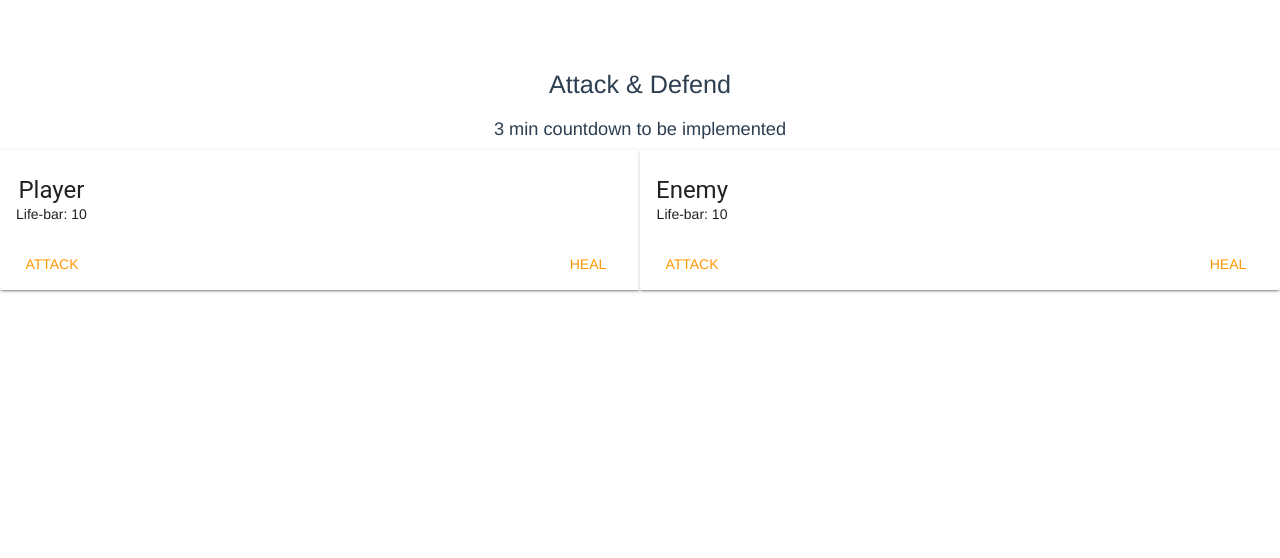
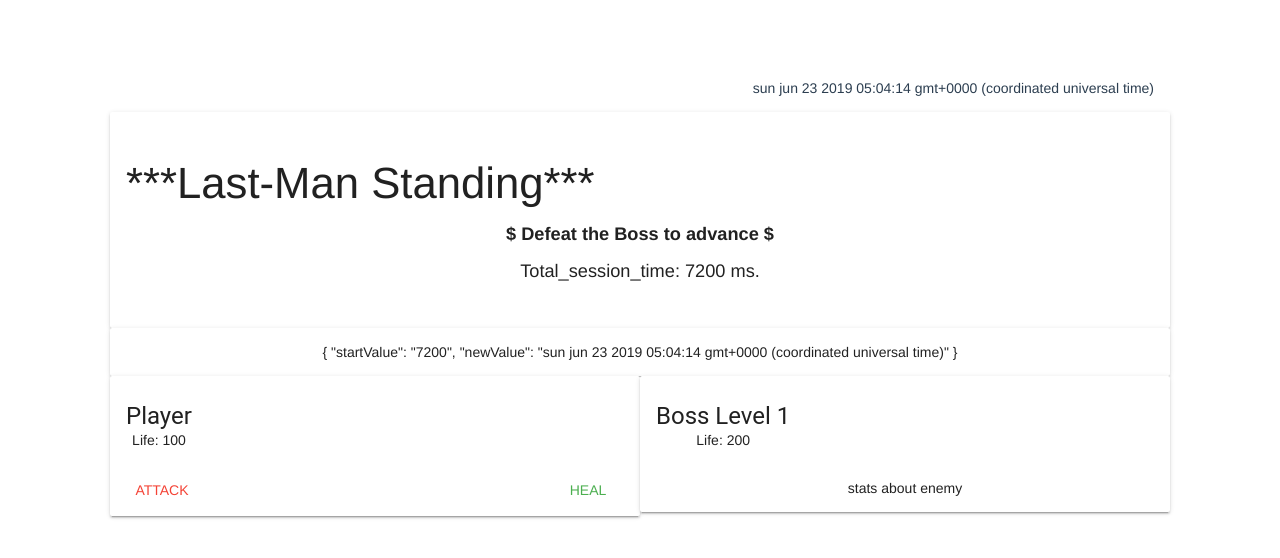
Before and after one commit to kompanymwega/javascript-vue-game, a Vue app: page / in a window 1280 px wide. Shown: the top 558 px of the page. Built offline with nearby package versions, Linux system fonts and the light colour scheme.

Commit message:
added countdown component and polished layout

```diff
--- a/src/App.vue
+++ b/src/App.vue
@@ -1,35 +1,64 @@
 <template>
-  <div id="app">
-    <h1 class="app-title"> Attack & Defend </h1>
+  <v-layout id="app" row wrap>
+    <v-flex xs12 sm10 offset-sm1 fill-height>
+      <v-card-text class="time-right"> {{this.getTime }} </v-card-text>
+      <v-card class="progress-bar">
+      <v-card-title class="app-title">***Last-Man Standing***</v-card-title>
+      <v-spacer></v-spacer>
 
-    <div class="progress-bar">{{ countDownBar }}</div>
+      <h4 class="text">$ Defeat the Boss to advance $</h4>
+      <v-spacer></v-spacer>
 
-    <Playground />
-    <!-- <Button variant="contained" color="primary">
-      Hello World
-    </Button>-->
-  </div>
+        <v-card-text >Total_session_time: {{ countDownBarStart }} ms.</v-card-text>
+
+      </v-card>
+      <v-spacer></v-spacer>
+      <v-card>
+        <v-card-text > {{this.countDown }} </v-card-text>
+
+      </v-card>
+
+      <Playground />
+    </v-flex>
+  </v-layout>
 </template>
 
 <script>
-import Playground from './components/playground';
-// import Button from '@material-ui/core/Button';
+import Playground from "./components/playground";
 
 export default {
   name: "app",
   components: {
     Playground
   },
-  data: function(){
+  data() {
     return {
       // implement countdown with js
-      countDownBar: ' 3 min countdown to be implemented'
+      countDownBarStart: "7200"
+    };
+  },
+  computed:{
+    getTime: function () {
+      let localTime = Date().toLocaleLowerCase();
+      return localTime;
+    },
+    countDown: function () {
+      let startValue = this.countDownBarStart;
+
+      let newValue =Date().toLocaleLowerCase();
+      return {
+        startValue,
+        newValue
+      };
+
+
+
     }
   }
 };
 </script>
 
-<style>
+<style >
 #app {
   font-family: "Avenir", Helvetica, Arial, sans-serif;
   -webkit-font-smoothing: antialiased;
@@ -38,15 +67,21 @@ export default {
   color: #2c3e50;
   margin-top: 60px;
   align-items: center;
+  padding: 0.5vh;
   vertical-align: center;
 }
 .app-title {
-  padding: 10px;
-  font-size: 1.8em;
+  padding-bottom: 30px;
+  align-self: center;
+  font-size: 2.4em;
   font-weight: 400;
 }
 .progress-bar {
-  padding: 10px;
+  padding-top: 30px;
+  padding-bottom: 30px;
   font-size: 1.3em;
 }
+.time-right{
+  text-align: end;
+}
 </style>
--- a/src/components/playground.vue
+++ b/src/components/playground.vue
@@ -12,14 +12,14 @@
         <v-card-title primary-title>
           <div>
             <h3 class="headline mb-0">Player</h3>
-            <div>Life-bar: {{ player }}</div>
+            <div>Life: {{ player }}</div>
           </div>
         </v-card-title>
 
         <v-card-actions>
-          <v-btn flat color="orange">Attack</v-btn>
+          <v-btn flat color="red" >Attack</v-btn>
           <v-spacer></v-spacer>
-          <v-btn flat color="orange">Heal</v-btn>
+          <v-btn flat color="green">Heal</v-btn>
         </v-card-actions>
       </v-card>
     </v-flex>
@@ -28,16 +28,13 @@
       <v-card>
         <v-card-title primary-title>
           <div>
-            <h3 class="headline mb-0">Enemy</h3>
-            <div>Life-bar: {{ enemy }}</div>
+            <h3 class="headline mb-0">Boss Level 1</h3>
+            <div>Life: {{ enemy }}</div>
           </div>
         </v-card-title>
-
-        <v-card-actions>
-          <v-btn flat color="orange">Attack</v-btn>
-          <v-spacer></v-spacer>
-          <v-btn flat color="orange">Heal</v-btn>
-        </v-card-actions>
+        <v-card-text>
+          <span>stats about enemy</span>
+        </v-card-text>
       </v-card>
     </v-flex>
   </v-layout>
@@ -45,20 +42,19 @@
 <script>
 export default {
   name: "playground",
-  data: function() {
+  data() {
     return {
       title: "playground resources",
       // add player life equal to 10 life points
-      player: 10,
+      player: 100,
       // add enemy life to 1qual the player life
-      enemy: 10
+      enemy: 200
     };
   },
-  attackPlayer: function() {
+  attackPlayer : () => {
     const deduction = Math.floor(Math.random() * 10);
-    return {
-      deduction
-    };
+
+    return deduction;
   }
 };
 </script>
```
